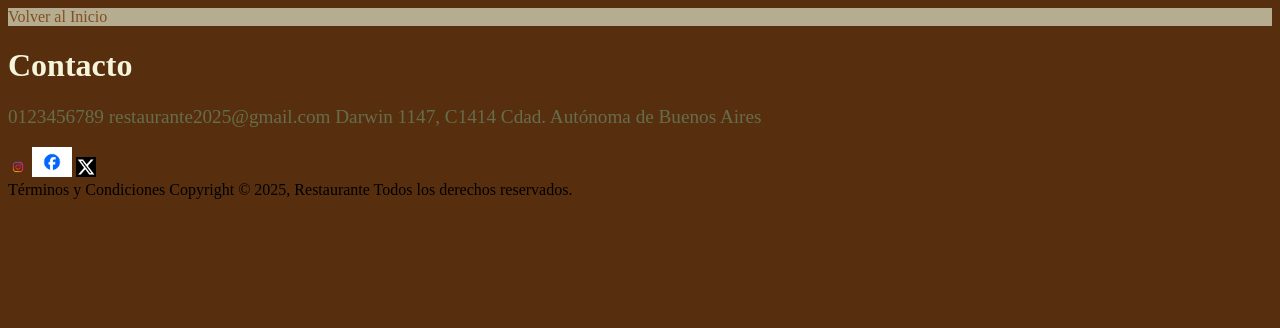
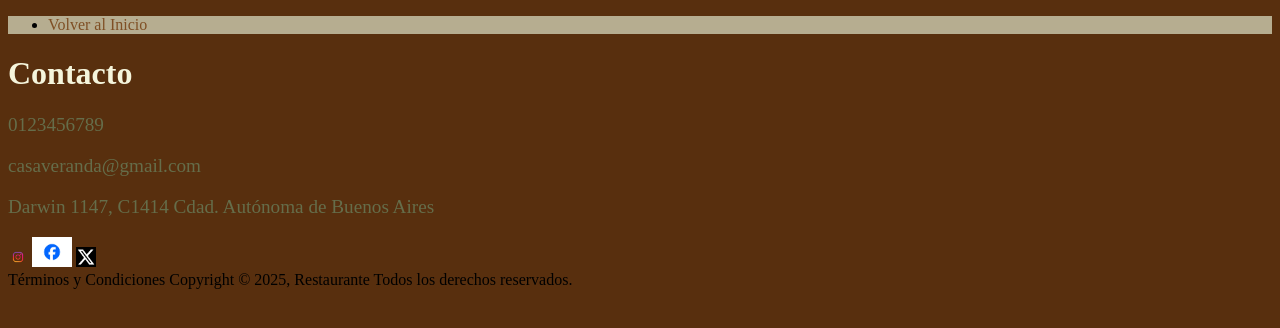
Before and after one commit to joacoms83/restaurante_dw, a plain HTML site: page html/contacto.html in a window 1280 px wide. Drawn offline with Linux system fonts and the light colour scheme.

Commit message:
Aqui cambie el header y los parrafos del footer

```diff
--- a/html/contacto.html
+++ b/html/contacto.html
@@ -8,8 +8,12 @@
 </head>
 <body>
     <header class="nav_header">
-        <nav>
-            <a href="../index.html">Volver al Inicio</a>
+        <nav class="nav_principal">
+            <ul>
+                <li>
+                    <a href="../index.html">Volver al Inicio</a>
+                </li>
+            </ul>
         </nav>
     </header>
 
@@ -17,11 +21,12 @@
         <h1>Contacto</h1>
     </main>
 
-    <footer>
-        <p>0123456789
-            restaurante2025@gmail.com
-            Darwin 1147, C1414 Cdad. Autónoma de Buenos Aires
-        </p>
+    <footer class="footer">
+        <div>
+            <p>0123456789</p>
+            <p>casaveranda@gmail.com</p>
+            <p>Darwin 1147, C1414 Cdad. Autónoma de Buenos Aires</p>
+        </div>
 
         <nav>
             <a href="http://www.instagram.com/">
```
